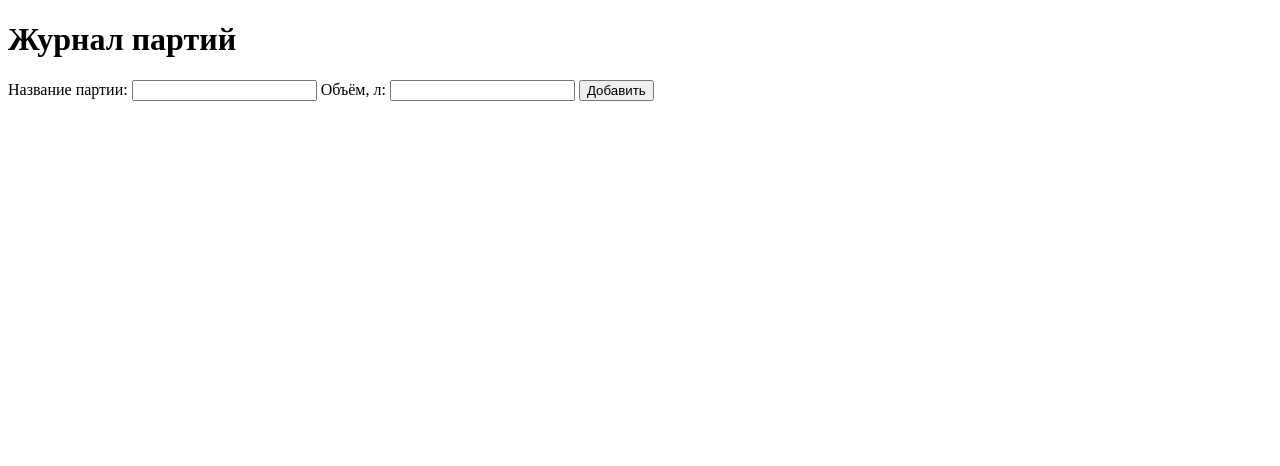
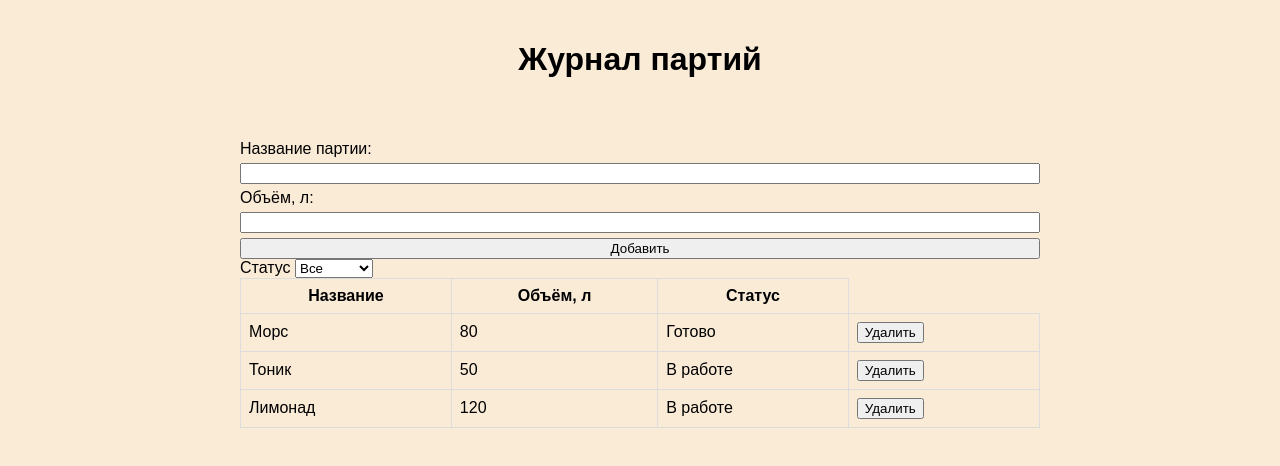
Before and after one commit to StepanIT/batch-journal, a plain HTML site: page index.html in a window 1280 px wide. Drawn offline with Linux system fonts and the light colour scheme.

Commit message:
Add batch journal functionality

```diff
--- a/index.html
+++ b/index.html
@@ -3,6 +3,8 @@
 <head>
   <meta charset="UTF-8">
   <meta name="viewport" content="width=device-width, initial-scale=1.0">
+  <link rel="stylesheet" href="style.css">
+  <script defer src="script.js"></script>
   <title>Журнал партий</title>
 </head>
 <body>
@@ -14,15 +16,37 @@
       </div>
     </header>
     <main class="main">
-      <div class="contaner">
+      <div class="container">
         <div class="main_form">
           <form action="" class="main_form-magazine" method="get">
             <label class="main_form-magazine_party_name" for="party_name">Название партии:</label>
               <input class="main_form-magazine_party_name-input" type="text" id="party_name" name="party_name" required>
             <label class="main_form-magazine_party_size" for="party_size">Объём, л:</label>
-              <input class="main_form-magazine_party_size-input" type="text" id="party_size" name="party_size" required>
+              <input class="main_form-magazine_party_size-input" type="number" id="party_size" name="party_size" required>
                 <button type="submit">Добавить</button>
           </form>
+        </div>
+        <div class="main_filter">
+          <label for="status_filter">Статус</label>
+          <select name="Фильтр" id="status_filter">
+            <option value="Все">Все</option>
+            <option value="В работе">В работе</option>
+            <option value="Готово">Готово</option>
+          </select>
+        </div>
+
+        <div class="main_table">
+          <table class="main_table-form">
+            <thead>
+              <tr>
+                <th>Название</th>
+                <th>Объём, л</th>
+                <th>Статус</th>
+              </tr>
+            </thead>
+            <tbody class="main_table-form_body">
+            </tbody>
+          </table>
         </div>
       </div>
     </main>
--- a/script.js
+++ b/script.js
@@ -0,0 +1,145 @@
+
+
+const batch = {
+  name: "Морс",
+  volume: 80,
+  status: "Готово"
+};
+const batch2 = {
+  name: "Тоник",
+  volume: 50,
+  status: "В работе"
+};
+const batch3 = {
+  name: "Лимонад",
+  volume: 120,
+  status: "В работе"
+};
+
+let batches = [batch, batch2, batch3];
+
+const savedBatches = localStorage.getItem("batches");
+console.log(savedBatches);
+
+if (savedBatches) {
+  batches = JSON.parse(savedBatches)
+}
+
+
+function saveBatches (items) {
+  localStorage.setItem("batches", JSON.stringify(items));
+}
+
+function calculateTotalVolume(items) {
+  let totalVolume = 0;
+
+  for (let i = 0; i < items.length; i++) {
+  totalVolume += items[i].volume;
+}
+
+  return totalVolume;
+}
+
+
+function getBatchesByStatus(items, status) {
+
+  const workingBatches = [];
+
+  for (let i = 0; i < items.length; i++) {
+    if (items[i].status === status) {
+      workingBatches.push(items[i]);
+    }
+  }
+
+  return workingBatches;
+}
+
+const tableBody = document.querySelector(".main_table-form_body");
+
+function renderBatches(items) {
+  tableBody.innerHTML = "";
+  for (let i = 0; i < items.length; i++) {
+    const row = document.createElement("tr");
+
+    const nameCell = document.createElement("td");
+    nameCell.textContent = items[i].name;
+
+    const volumeCell = document.createElement("td");
+    volumeCell.textContent = items[i].volume;
+
+    const statusCell = document.createElement("td");
+    statusCell.textContent = items[i].status;
+
+    const actionsCell = document.createElement("td");
+
+    const deleteButton = document.createElement("button");
+    deleteButton.type = "button";
+    deleteButton.textContent = "Удалить";
+
+    actionsCell.append(deleteButton);
+
+    deleteButton.addEventListener("click", function () {
+      const originalIndex = batches.indexOf(items[i]);
+      batches.splice(originalIndex, 1);
+
+      saveBatches(batches);
+
+      if (statusFilter.value === "Все") {
+        renderBatches(batches);
+      } else {
+        renderBatches(getBatchesByStatus(batches, statusFilter.value));
+      }
+
+      console.log(calculateTotalVolume(batches));
+    });
+
+
+    row.append(nameCell, volumeCell, statusCell, actionsCell);
+
+    tableBody.append(row);
+  }
+}
+
+renderBatches(batches);
+
+const statusFilter = document.querySelector("#status_filter");
+
+statusFilter.addEventListener("change", function () {
+  if (statusFilter.value === "Все") {
+    renderBatches(batches);
+  } else {
+    renderBatches(getBatchesByStatus(batches, statusFilter.value));
+  }
+})
+
+const form = document.querySelector(".main_form-magazine");
+const partyNameInput = document.querySelector("#party_name");
+const partySizeInput = document.querySelector("#party_size");
+
+form.addEventListener("submit", function (e) {
+  e.preventDefault();
+
+  const name = partyNameInput.value.trim();
+  const volume = Number(partySizeInput.value);
+
+  if (name === "" || volume <= 0 || Number.isNaN(volume)) {
+    console.log("Некорректные данные");
+    return;
+  }
+
+  const newBatch = {
+    name: name,
+    volume: volume,
+    status: "В работе"
+  };
+
+  batches.push(newBatch);
+
+
+  saveBatches(batches);
+
+  renderBatches(batches);
+  form.reset();
+
+
+});
--- a/style.css
+++ b/style.css
@@ -0,0 +1,70 @@
+body {
+  margin: 0;
+  padding: 0;
+  font-family: Arial, sans-serif;
+  background-color: antiquewhite;
+}
+
+.header {
+
+}
+
+.container {
+  max-width: 800px;
+  margin: 0 auto;
+  padding: 20px;
+}
+
+.header_headline {
+  margin: 0;
+  padding: 0;
+}
+
+.header_headerline-text {
+  text-align: center;
+}
+
+.main {
+
+}
+
+.main_form-magazine {
+  display: flex;
+  flex-direction: column;
+  gap: 5px;
+}
+
+.main_form-magazine_party_name {
+
+}
+
+.main_form-magazine_party_name-input {
+
+}
+
+.main_form-magazine_party_size {
+
+}
+
+.main_form-magazine_party_size-input {
+
+}
+
+.main_table {
+  display: flex;
+  justify-content: center;
+}
+
+.main_table-form {
+  width: 100%;
+  border-collapse: collapse;
+}
+
+.main_table-form_body {
+
+}
+
+td, th {
+  border: 1px solid #ddd;
+  padding: 8px;
+}
```
